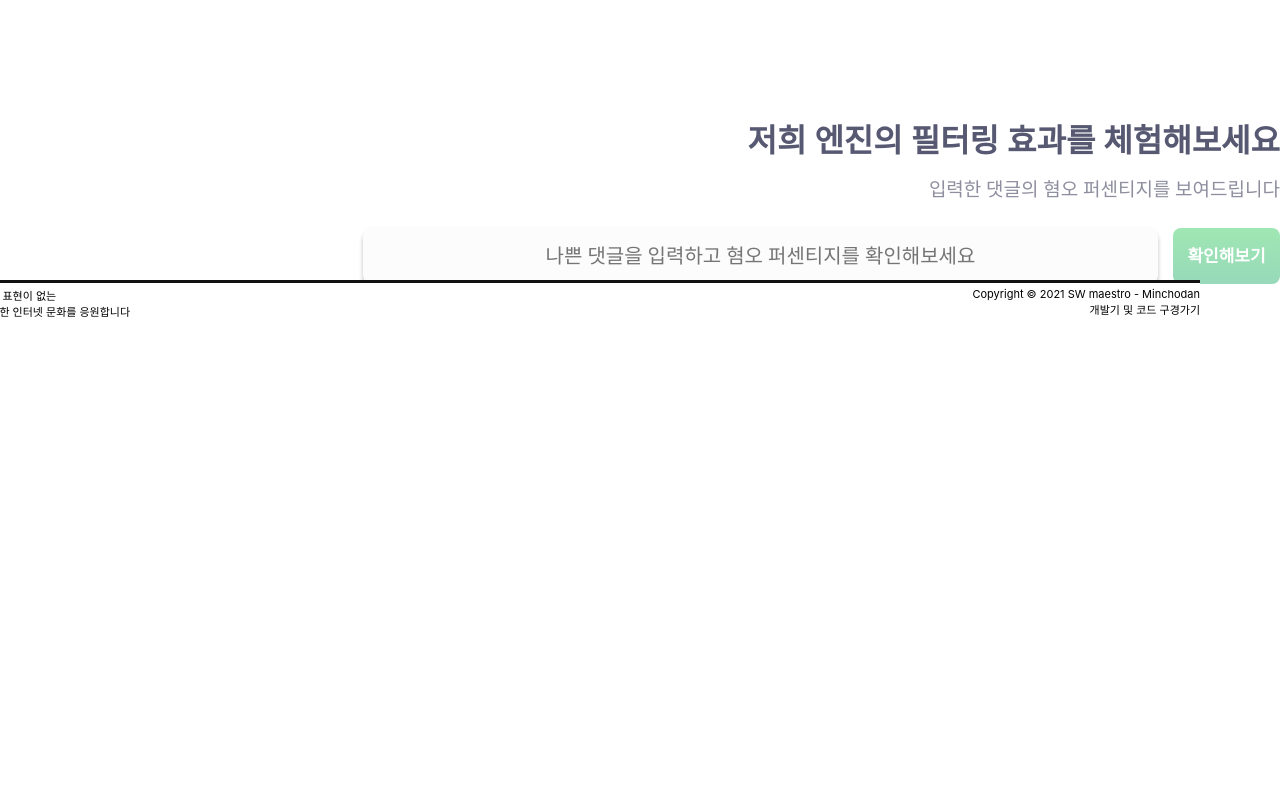
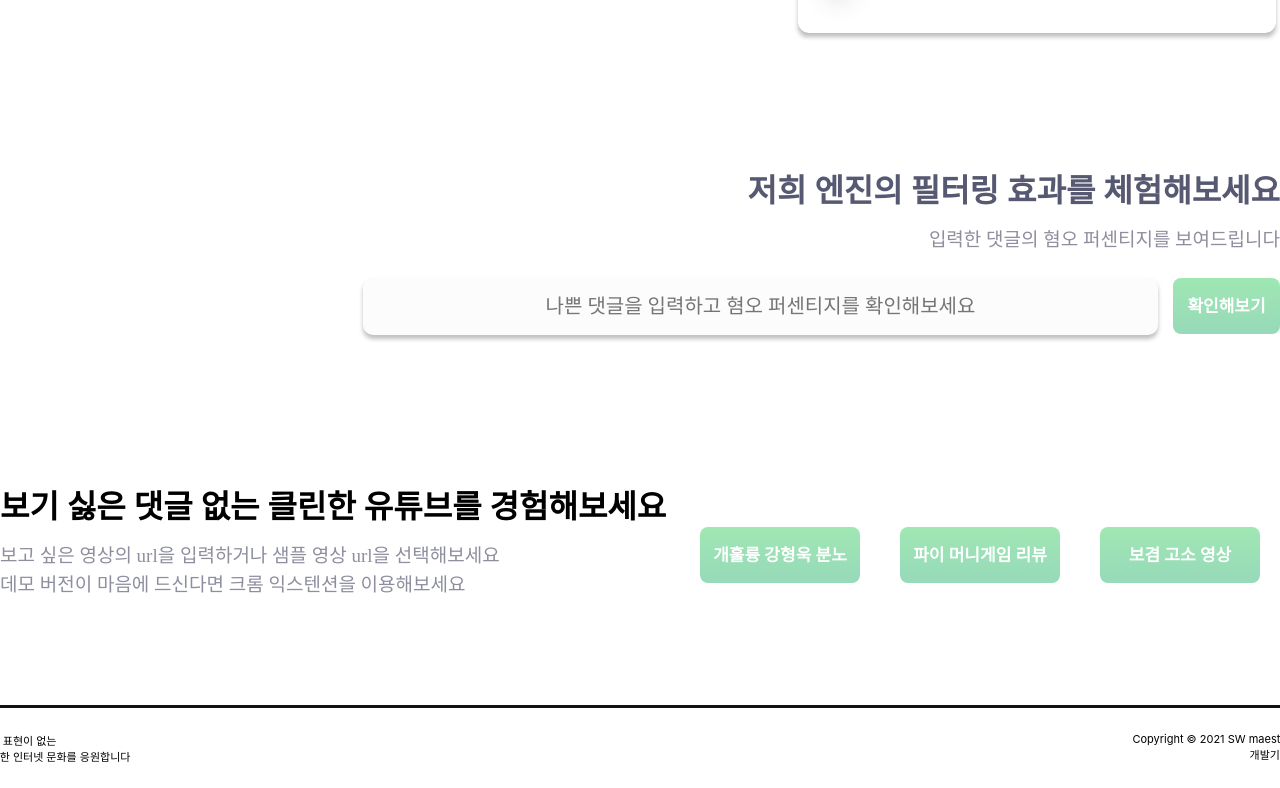
Before and after one commit to swm-minchodan/hate-speech-blocker, a React (Create React App) app in the folder front/: page / in a window 1280 px wide. Shown: the part 477-1265 px from the top of the page. Before the commit the page ends 800 px from the top, so only its background shows below. Built offline with nearby package versions, Linux system fonts and the light colour scheme.

Commit message:
MainButton

```diff
--- a/front/src/pages/Main.tsx
+++ b/front/src/pages/Main.tsx
@@ -1,6 +1,7 @@
 import React from 'react';
 import styled from 'styled-components'
 import { ReactComponent as StopImage} from '../stop.svg'
+import { ReactComponent as ExampleImage} from '../ExampleImage.svg'
 import Percentage from './Percentage';
 
 function Main() {
@@ -25,13 +26,38 @@ function Main() {
               넘쳐나는 혐오 표현에서 벗어나 마음의 평화를 찾아보세요
             </SmallText>
           </div>
+          <ExampleImage/>
         </div>
         <Percentage/>
+
+        <div className="Ex">
+          <div className="info-text">
+            <BigText>
+            보기 싫은 댓글 없는 클린한 유튜브를 경험해보세요
+            </BigText>
+            <SmallText>
+            보고 싶은 영상의 url을 입력하거나 샘플 영상 url을 선택해보세요<br/>
+            데모 버전이 마음에 드신다면 크롬 익스텐션을 이용해보세요
+            </SmallText>
+          </div>
+          <ButtonBox>
+            <SubmitBtn>
+              개훌륭 강형욱 분노
+            </SubmitBtn>
+            <SubmitBtn>
+              파이 머니게임 리뷰
+            </SubmitBtn>
+            <SubmitBtn>
+              보겸 고소 영상
+            </SubmitBtn>
+          </ButtonBox>
+        </div>
+
         <footer>
-        <StopImage height="auto" />
+        <StopImage max-height="30"/>
         <div className="foot-text">
           <div>
-            혐오 표현이 없는  <br></br>클린한 인터넷 문화를 응원합니다
+            혐오 표현이 없는  <br/>클린한 인터넷 문화를 응원합니다
           </div>
           <div className="copy">
             Copyright © 2021 SW maestro - Minchodan <br></br>
@@ -43,6 +69,31 @@ function Main() {
     </Container>
   );
 }
+
+const ButtonBox = styled.div`
+  display : flex;
+  justify-content : space-around;
+  align-items : center;
+  width : 600px;
+
+`
+
+const SubmitBtn = styled.a`
+    width: 160px;
+    height: 56px;
+    background: linear-gradient(180deg, #9FE7B3 0%, #97D9B9 100%);
+    border-radius: 8px;
+    font-family: Montserrat;
+    font-style: normal;
+    font-weight: bold;
+    font-size: 17px;
+    line-height: 21px;
+    display: flex;
+    align-items: center;
+    justify-content: center;
+    text-transform: uppercase;
+    color: #FFFFFF;
+`
 
 const MainComponent = styled.div`
   width: 1440px;
@@ -63,7 +114,6 @@ const Container = styled.div`
     width : 1440px;
   }
   footer{
-    position : fixed;
     display : flex;
     align-items : center;
     background-color : white;
@@ -77,12 +127,22 @@ const Container = styled.div`
   }
   .info{
     display : flex;
+    justify-content : space-between;
     height : 300px;
     margin: 80px;
+    margin-bottom : 130px;
   }
   .info-text{
     display : flex;
     flex-direction : column;
+  }
+  .Ex{
+    display : flex;
+    justify-content : space-between;
+    height : 140px;
+    margin : 80px;
+    margin-top : 130px;
+
   }
   .foot-text{
   display : flex;
@@ -132,4 +192,5 @@ const SmallText=styled.div`
   color: #1F2041;
   opacity : 0.5;
 `
+
 export default Main;
```
Also changed, not shown: front/src/ExampleImage.svg (added).
